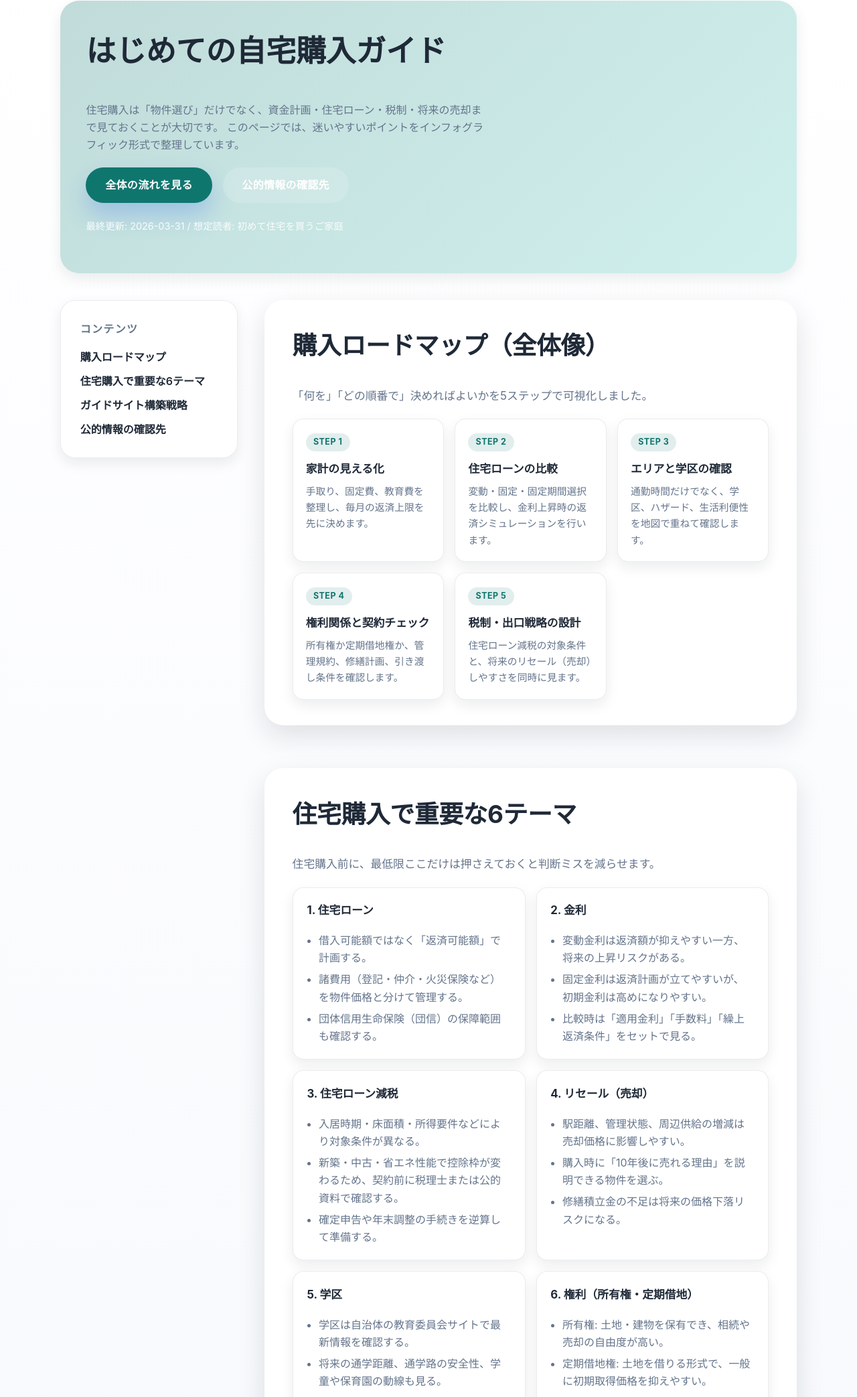
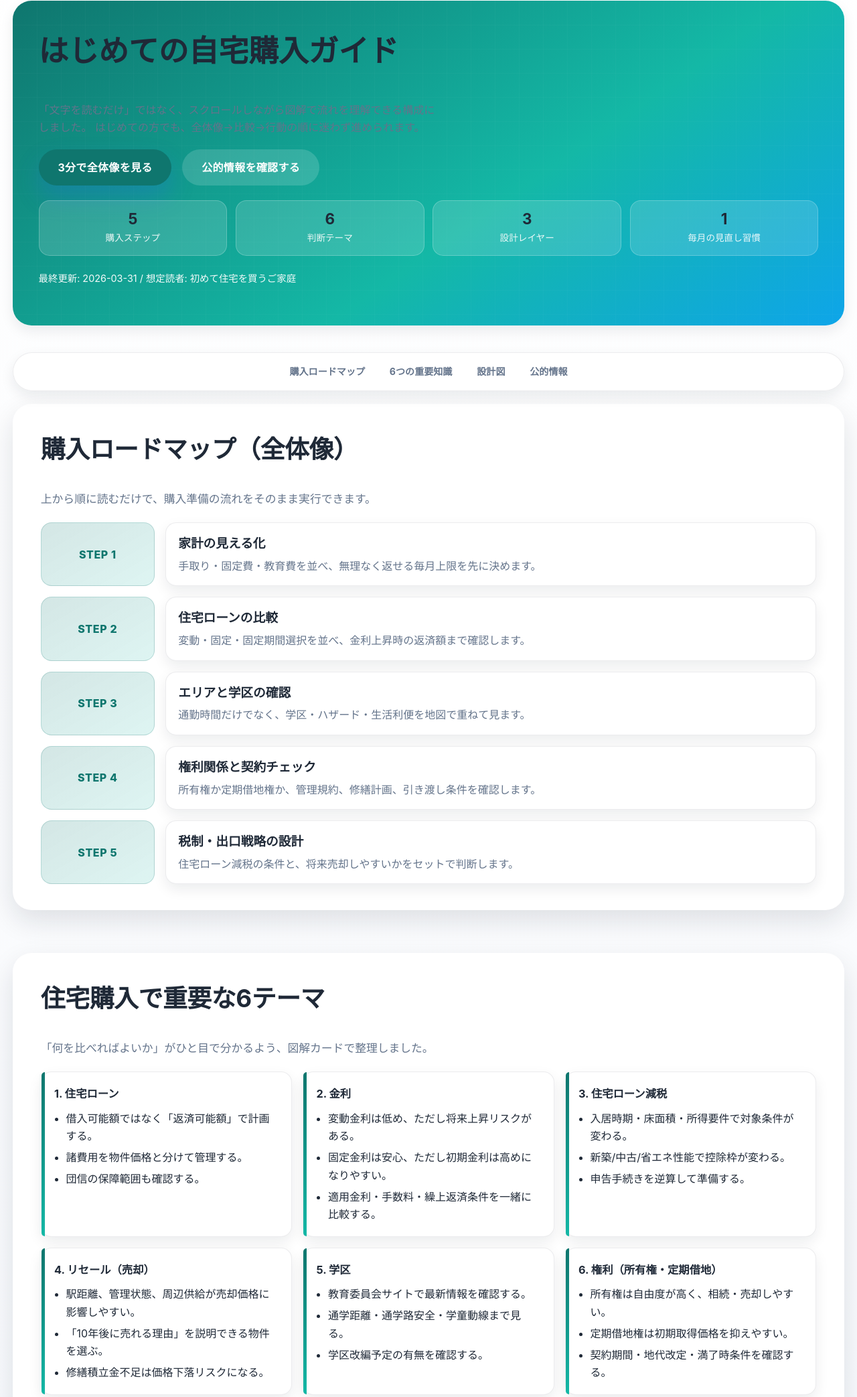
Before and after one commit to zukkiii324/sample_iphone_app, a plain HTML site: page pages/home-buying-guide/index.html in a window 1280 px wide. Shown: the part 129-2215 px from the top of the page at 67% size. Drawn offline with Linux system fonts and the light colour scheme.

Commit message:
自宅購入ガイドを図解中心の全幅レイアウトに刷新

```diff
--- a/pages/home-buying-guide/index.html
+++ b/pages/home-buying-guide/index.html
@@ -26,145 +26,168 @@
       </div>
     </header>
 
-    <main class="container">
+    <main class="container full-bleed-main">
       <nav class="breadcrumbs" aria-label="パンくずリスト">
         <a href="../../index.html">ホーム</a>
         <span aria-hidden="true">/</span>
         <span>自宅不動産購入ガイド</span>
       </nav>
 
-      <section class="category-hero">
+      <section class="category-hero visual-hero">
         <h1>はじめての自宅購入ガイド</h1>
         <p>
-          住宅購入は「物件選び」だけでなく、資金計画・住宅ローン・税制・将来の売却まで見ておくことが大切です。
-          このページでは、迷いやすいポイントをインフォグラフィック形式で整理しています。
+          「文字を読むだけ」ではなく、スクロールしながら図解で流れを理解できる構成にしました。
+          はじめての方でも、全体像→比較→行動の順に迷わず進められます。
         </p>
         <div class="hero-actions">
-          <a class="button" href="#roadmap">全体の流れを見る</a>
-          <a class="button secondary" href="#official-sources">公的情報の確認先</a>
+          <a class="button" href="#roadmap">3分で全体像を見る</a>
+          <a class="button secondary" href="#official-sources">公的情報を確認する</a>
+        </div>
+        <div class="hero-kpi" aria-label="ガイドの要点">
+          <article>
+            <strong>5</strong>
+            <span>購入ステップ</span>
+          </article>
+          <article>
+            <strong>6</strong>
+            <span>判断テーマ</span>
+          </article>
+          <article>
+            <strong>3</strong>
+            <span>設計レイヤー</span>
+          </article>
+          <article>
+            <strong>1</strong>
+            <span>毎月の見直し習慣</span>
+          </article>
         </div>
         <p class="hero-meta">最終更新: 2026-03-31 / 想定読者: 初めて住宅を買うご家庭</p>
       </section>
 
-      <div class="category-layout">
-        <aside class="category-navigation">
-          <h2>コンテンツ</h2>
-          <ul>
-            <li><a href="#roadmap">購入ロードマップ</a></li>
-            <li><a href="#knowledge">住宅購入で重要な6テーマ</a></li>
-            <li><a href="#strategy">ガイドサイト構築戦略</a></li>
-            <li><a href="#official-sources">公的情報の確認先</a></li>
-          </ul>
-        </aside>
+      <nav class="quick-jump" aria-label="ページ内目次">
+        <a href="#roadmap">購入ロードマップ</a>
+        <a href="#knowledge">6つの重要知識</a>
+        <a href="#strategy">設計図</a>
+        <a href="#official-sources">公的情報</a>
+      </nav>
 
+      <div class="category-layout single-column">
         <div class="category-content">
-          <section id="roadmap" class="section">
+          <section id="roadmap" class="section visual-section">
             <h2 class="section-title">購入ロードマップ（全体像）</h2>
-            <p class="lead">「何を」「どの順番で」決めればよいかを5ステップで可視化しました。</p>
-            <ol class="roadmap-grid">
-              <li class="roadmap-card">
-                <span class="step">STEP 1</span>
+            <p class="lead">上から順に読むだけで、購入準備の流れをそのまま実行できます。</p>
+            <ol class="roadmap-timeline">
+              <li class="timeline-step">
+                <div class="step-badge">STEP 1</div>
+                <div class="step-body">
                   <h3>家計の見える化</h3>
-                <p>手取り、固定費、教育費を整理し、毎月の返済上限を先に決めます。</p>
+                  <p>手取り・固定費・教育費を並べ、無理なく返せる毎月上限を先に決めます。</p>
+                </div>
               </li>
-              <li class="roadmap-card">
-                <span class="step">STEP 2</span>
+              <li class="timeline-step">
+                <div class="step-badge">STEP 2</div>
+                <div class="step-body">
                   <h3>住宅ローンの比較</h3>
-                <p>変動・固定・固定期間選択を比較し、金利上昇時の返済シミュレーションを行います。</p>
+                  <p>変動・固定・固定期間選択を並べ、金利上昇時の返済額まで確認します。</p>
+                </div>
               </li>
-              <li class="roadmap-card">
-                <span class="step">STEP 3</span>
+              <li class="timeline-step">
+                <div class="step-badge">STEP 3</div>
+                <div class="step-body">
                   <h3>エリアと学区の確認</h3>
-                <p>通勤時間だけでなく、学区、ハザード、生活利便性を地図で重ねて確認します。</p>
+                  <p>通勤時間だけでなく、学区・ハザード・生活利便を地図で重ねて見ます。</p>
+                </div>
               </li>
-              <li class="roadmap-card">
-                <span class="step">STEP 4</span>
+              <li class="timeline-step">
+                <div class="step-badge">STEP 4</div>
+                <div class="step-body">
                   <h3>権利関係と契約チェック</h3>
                   <p>所有権か定期借地権か、管理規約、修繕計画、引き渡し条件を確認します。</p>
+                </div>
               </li>
-              <li class="roadmap-card">
-                <span class="step">STEP 5</span>
+              <li class="timeline-step">
+                <div class="step-badge">STEP 5</div>
+                <div class="step-body">
                   <h3>税制・出口戦略の設計</h3>
-                <p>住宅ローン減税の対象条件と、将来のリセール（売却）しやすさを同時に見ます。</p>
+                  <p>住宅ローン減税の条件と、将来売却しやすいかをセットで判断します。</p>
+                </div>
               </li>
             </ol>
           </section>
 
-          <section id="knowledge" class="section">
+          <section id="knowledge" class="section visual-section">
             <h2 class="section-title">住宅購入で重要な6テーマ</h2>
-            <p class="lead">住宅購入前に、最低限ここだけは押さえておくと判断ミスを減らせます。</p>
-            <div class="insight-grid">
+            <p class="lead">「何を比べればよいか」がひと目で分かるよう、図解カードで整理しました。</p>
+            <div class="insight-board">
               <article class="insight-card">
                 <h3>1. 住宅ローン</h3>
                 <ul>
                   <li>借入可能額ではなく「返済可能額」で計画する。</li>
-                  <li>諸費用（登記・仲介・火災保険など）を物件価格と分けて管理する。</li>
-                  <li>団体信用生命保険（団信）の保障範囲も確認する。</li>
+                  <li>諸費用を物件価格と分けて管理する。</li>
+                  <li>団信の保障範囲も確認する。</li>
                 </ul>
               </article>
-
               <article class="insight-card">
                 <h3>2. 金利</h3>
                 <ul>
-                  <li>変動金利は返済額が抑えやすい一方、将来の上昇リスクがある。</li>
-                  <li>固定金利は返済計画が立てやすいが、初期金利は高めになりやすい。</li>
-                  <li>比較時は「適用金利」「手数料」「繰上返済条件」をセットで見る。</li>
+                  <li>変動金利は低め、ただし将来上昇リスクがある。</li>
+                  <li>固定金利は安心、ただし初期金利は高めになりやすい。</li>
+                  <li>適用金利・手数料・繰上返済条件を一緒に比較する。</li>
                 </ul>
               </article>
-
               <article class="insight-card">
                 <h3>3. 住宅ローン減税</h3>
                 <ul>
-                  <li>入居時期・床面積・所得要件などにより対象条件が異なる。</li>
-                  <li>新築・中古・省エネ性能で控除枠が変わるため、契約前に税理士または公的資料で確認する。</li>
-                  <li>確定申告や年末調整の手続きを逆算して準備する。</li>
+                  <li>入居時期・床面積・所得要件で対象条件が変わる。</li>
+                  <li>新築/中古/省エネ性能で控除枠が変わる。</li>
+                  <li>申告手続きを逆算して準備する。</li>
                 </ul>
               </article>
-
               <article class="insight-card">
                 <h3>4. リセール（売却）</h3>
                 <ul>
-                  <li>駅距離、管理状態、周辺供給の増減は売却価格に影響しやすい。</li>
-                  <li>購入時に「10年後に売れる理由」を説明できる物件を選ぶ。</li>
-                  <li>修繕積立金の不足は将来の価格下落リスクになる。</li>
+                  <li>駅距離、管理状態、周辺供給が売却価格に影響しやすい。</li>
+                  <li>「10年後に売れる理由」を説明できる物件を選ぶ。</li>
+                  <li>修繕積立金不足は価格下落リスクになる。</li>
                 </ul>
               </article>
-
               <article class="insight-card">
                 <h3>5. 学区</h3>
                 <ul>
-                  <li>学区は自治体の教育委員会サイトで最新情報を確認する。</li>
-                  <li>将来の通学距離、通学路の安全性、学童や保育園の動線も見る。</li>
-                  <li>学区改編予定がある地域は、入居時点の区分を必ず確認する。</li>
+                  <li>教育委員会サイトで最新情報を確認する。</li>
+                  <li>通学距離・通学路安全・学童動線まで見る。</li>
+                  <li>学区改編予定の有無を確認する。</li>
                 </ul>
               </article>
-
               <article class="insight-card">
                 <h3>6. 権利（所有権・定期借地）</h3>
                 <ul>
-                  <li>所有権: 土地・建物を保有でき、相続や売却の自由度が高い。</li>
-                  <li>定期借地権: 土地を借りる形式で、一般に初期取得価格を抑えやすい。</li>
-                  <li>定期借地は契約期間・地代改定・満了時条件を契約書で確認する。</li>
+                  <li>所有権は自由度が高く、相続・売却しやすい。</li>
+                  <li>定期借地権は初期取得価格を抑えやすい。</li>
+                  <li>契約期間・地代改定・満了時条件を確認する。</li>
                 </ul>
               </article>
             </div>
           </section>
 
-          <section id="strategy" class="section">
+          <section id="strategy" class="section visual-section">
             <h2 class="section-title">ガイドサイト構築戦略（設計図）</h2>
-            <p class="lead">「調べる→比較する→決める」を迷わず進めるため、情報設計を3層に分けます。</p>
-            <div class="strategy-flow">
+            <p class="lead">縦スクロールで「把握→比較→実行」に自然に進める、3層の情報設計です。</p>
+            <div class="layer-diagram" role="img" aria-label="3つのレイヤーの設計図">
               <article>
-                <h3>レイヤーA: 入口（3分で把握）</h3>
-                <p>購入ロードマップ、総予算の考え方、失敗例をカード化。最初に全体像をつかめる設計にします。</p>
+                <span class="layer-label">レイヤーA</span>
+                <h3>入口（3分で把握）</h3>
+                <p>購入ロードマップ、総予算の考え方、失敗例をカード化して全体像をつかむ。</p>
               </article>
               <article>
-                <h3>レイヤーB: 比較（10分で判断材料）</h3>
-                <p>ローン、金利、税制、権利形態、学区、リセールを比較表で可視化し、選択肢の違いを明確にします。</p>
+                <span class="layer-label">レイヤーB</span>
+                <h3>比較（10分で判断）</h3>
+                <p>ローン・金利・税制・権利形態・学区・リセールを表で比較する。</p>
               </article>
               <article>
-                <h3>レイヤーC: 実行（契約前チェック）</h3>
-                <p>内見チェックリスト、必要書類、期限管理を配置し、契約・申請の漏れを防ぎます。</p>
+                <span class="layer-label">レイヤーC</span>
+                <h3>実行（契約前チェック）</h3>
+                <p>内見チェック、必要書類、期限管理を配置して抜け漏れを防ぐ。</p>
               </article>
             </div>
             <div class="data-callout">
@@ -173,10 +196,10 @@
             </div>
           </section>
 
-          <section id="official-sources" class="section">
+          <section id="official-sources" class="section visual-section">
             <h2 class="section-title">公的情報の確認先（リサーチ元）</h2>
-            <p class="lead">最終判断は必ず一次情報で行いましょう。以下は住宅購入時によく使う確認先です。</p>
-            <ul class="source-list">
+            <p class="lead">最終判断は必ず一次情報で行いましょう。確認先をカード形式でまとめています。</p>
+            <ul class="source-list visual-source-list">
               <li><a href="https://www.flat35.com/kinri/index.html" target="_blank" rel="noopener noreferrer">住宅金融支援機構（フラット35 金利情報）</a></li>
               <li><a href="https://www.nta.go.jp/taxes/shiraberu/taxanswer/shotoku/1213.htm" target="_blank" rel="noopener noreferrer">国税庁（住宅借入金等特別控除）</a></li>
               <li><a href="https://www.mlit.go.jp/totikensangyo/totikensangyo_tk3_000097.html" target="_blank" rel="noopener noreferrer">国土交通省（不動産取引価格情報・関連情報）</a></li>
--- a/pages/home-buying-guide/styles.css
+++ b/pages/home-buying-guide/styles.css
@@ -4,27 +4,161 @@ body.home-buying-guide {
   --color-accent-contrast: #ffffff;
 }
 
+body.home-buying-guide .full-bleed-main {
+  width: min(1280px, 97vw);
+}
+
 body.home-buying-guide .category-hero {
-  background: linear-gradient(140deg, rgba(15, 118, 110, 0.26), rgba(20, 184, 166, 0.2));
+  background: linear-gradient(145deg, #0f766e, #14b8a6 60%, #0ea5e9);
+}
+
+.visual-hero {
+  position: relative;
+  overflow: hidden;
+}
+
+.visual-hero::after {
+  content: "";
+  position: absolute;
+  inset: 0;
+  background: linear-gradient(rgba(255, 255, 255, 0.08) 1px, transparent 1px),
+    linear-gradient(90deg, rgba(255, 255, 255, 0.08) 1px, transparent 1px);
+  background-size: 36px 36px;
+  opacity: 0.3;
+  pointer-events: none;
+}
+
+.visual-hero > * {
+  position: relative;
+  z-index: 1;
+}
+
+.hero-kpi {
+  margin-top: 1.4rem;
+  display: grid;
+  gap: 0.8rem;
+  grid-template-columns: repeat(4, minmax(130px, 1fr));
+}
+
+.hero-kpi article {
+  background: rgba(255, 255, 255, 0.14);
+  border: 1px solid rgba(255, 255, 255, 0.22);
+  border-radius: var(--radius-md);
+  padding: 0.85rem 0.9rem;
+  text-align: center;
+}
+
+.hero-kpi strong {
+  display: block;
+  font-size: 1.4rem;
+  line-height: 1.2;
+}
+
+.hero-kpi span {
+  font-size: 0.85rem;
+  color: rgba(255, 255, 255, 0.9);
 }
 
 body.home-buying-guide .hero-meta {
   margin-top: 1.4rem;
   font-size: 0.9rem;
-  color: rgba(255, 255, 255, 0.9);
+  color: rgba(255, 255, 255, 0.95);
 }
 
-.roadmap-grid {
-  display: grid;
-  grid-template-columns: repeat(auto-fit, minmax(200px, 1fr));
-  gap: 1rem;
-  padding: 0;
-  margin: 0;
-  list-style: none;
-  counter-reset: none;
+.quick-jump {
+  position: sticky;
+  top: 82px;
+  z-index: 90;
+  background: rgba(255, 255, 255, 0.92);
+  backdrop-filter: blur(8px);
+  border: 1px solid var(--color-border);
+  box-shadow: var(--shadow-sm);
+  border-radius: 999px;
+  display: flex;
+  gap: 0.5rem;
+  flex-wrap: wrap;
+  justify-content: center;
+  padding: 0.6rem;
+  margin-bottom: 1.2rem;
 }
 
-.roadmap-card {
+.quick-jump a {
+  font-weight: 700;
+  font-size: 0.88rem;
+  color: var(--color-muted);
+  border-radius: 999px;
+  padding: 0.4rem 0.9rem;
+}
+
+.quick-jump a:hover,
+.quick-jump a:focus {
+  color: var(--color-accent);
+  background: var(--color-accent-soft);
+  text-decoration: none;
+}
+
+.single-column {
+  display: block;
+}
+
+.visual-section {
+  width: 100%;
+  max-width: none;
+  padding: 2.5rem clamp(1rem, 3vw, 2.5rem);
+}
+
+.roadmap-timeline {
+  list-style: none;
+  margin: 0;
+  padding: 0;
+  display: grid;
+  gap: 1rem;
+}
+
+.timeline-step {
+  display: grid;
+  grid-template-columns: 170px 1fr;
+  gap: 1rem;
+  align-items: stretch;
+}
+
+.step-badge {
+  background: linear-gradient(150deg, rgba(15, 118, 110, 0.18), rgba(20, 184, 166, 0.14));
+  border: 1px solid rgba(15, 118, 110, 0.2);
+  border-radius: var(--radius-md);
+  font-weight: 800;
+  letter-spacing: 0.04em;
+  color: var(--color-accent);
+  display: grid;
+  place-items: center;
+  min-height: 94px;
+}
+
+.step-body {
+  background: #ffffff;
+  border: 1px solid var(--color-border);
+  border-radius: var(--radius-md);
+  box-shadow: var(--shadow-sm);
+  padding: 1rem 1.15rem;
+}
+
+.step-body h3 {
+  margin: 0 0 0.25rem;
+}
+
+.step-body p {
+  margin: 0;
+  color: var(--color-muted);
+}
+
+.insight-board {
+  display: grid;
+  grid-template-columns: repeat(3, minmax(220px, 1fr));
+  gap: 1rem;
+}
+
+.insight-card {
+  position: relative;
   background: var(--color-surface);
   border: 1px solid var(--color-border);
   border-radius: var(--radius-md);
@@ -32,81 +166,64 @@ body.home-buying-guide .hero-meta {
   box-shadow: var(--shadow-sm);
 }
 
-.roadmap-card .step {
-  display: inline-flex;
-  font-size: 0.78rem;
-  font-weight: 700;
-  letter-spacing: 0.04em;
-  color: var(--color-accent);
-  background: var(--color-accent-soft);
-  border-radius: 999px;
-  padding: 0.2rem 0.7rem;
-  margin-bottom: 0.8rem;
-}
-
-.roadmap-card h3 {
-  margin: 0 0 0.45rem;
-  font-size: 1.05rem;
-}
-
-.roadmap-card p {
-  margin: 0;
-  color: var(--color-muted);
-  font-size: 0.92rem;
-}
-
-.insight-grid {
-  display: grid;
-  grid-template-columns: repeat(auto-fit, minmax(250px, 1fr));
-  gap: 1rem;
-}
-
-.insight-card {
-  background: var(--color-surface);
-  border: 1px solid var(--color-border);
-  border-radius: var(--radius-md);
-  padding: 1.3rem;
-  box-shadow: var(--shadow-sm);
+.insight-card::before {
+  content: "";
+  position: absolute;
+  left: 0;
+  top: 0;
+  bottom: 0;
+  width: 5px;
+  border-radius: var(--radius-md) 0 0 var(--radius-md);
+  background: linear-gradient(var(--color-accent), #14b8a6);
 }
 
 .insight-card h3 {
   margin-top: 0;
-  font-size: 1.05rem;
+  margin-bottom: 0.6rem;
+  font-size: 1.02rem;
 }
 
 .insight-card ul {
   margin: 0;
   padding-left: 1.1rem;
-  color: var(--color-muted);
 }
 
 .insight-card li + li {
   margin-top: 0.35rem;
 }
 
-.strategy-flow {
+.layer-diagram {
   display: grid;
-  grid-template-columns: repeat(auto-fit, minmax(220px, 1fr));
+  grid-template-columns: repeat(3, minmax(220px, 1fr));
   gap: 1rem;
 }
 
-.strategy-flow article {
-  padding: 1.2rem;
+.layer-diagram article {
+  background: linear-gradient(180deg, #ffffff 0%, #f0fdfa 100%);
+  border: 1px solid rgba(15, 118, 110, 0.25);
   border-radius: var(--radius-md);
-  border: 1px solid rgba(15, 118, 110, 0.28);
-  background: color-mix(in srgb, var(--color-accent) 6%, #ffffff);
+  padding: 1.15rem;
 }
 
-.strategy-flow h3 {
-  margin-top: 0;
-  margin-bottom: 0.5rem;
-  font-size: 1.02rem;
+.layer-label {
+  display: inline-block;
+  font-size: 0.8rem;
+  font-weight: 700;
+  letter-spacing: 0.04em;
+  color: var(--color-accent);
+  background: var(--color-accent-soft);
+  border-radius: 999px;
+  padding: 0.2rem 0.65rem;
+  margin-bottom: 0.65rem;
 }
 
-.strategy-flow p {
+.layer-diagram h3 {
+  margin: 0 0 0.35rem;
+}
+
+.layer-diagram p {
   margin: 0;
   color: var(--color-muted);
-  font-size: 0.92rem;
 }
 
 .data-callout {
@@ -123,13 +240,27 @@ body.home-buying-guide .hero-meta {
   margin-bottom: 0.3rem;
 }
 
-.source-list {
+.visual-source-list {
+  list-style: none;
+  padding: 0;
   margin: 0;
-  padding-left: 1.1rem;
+  display: grid;
+  grid-template-columns: repeat(2, minmax(260px, 1fr));
+  gap: 0.9rem;
 }
 
-.source-list li + li {
-  margin-top: 0.5rem;
+.visual-source-list li {
+  border: 1px solid var(--color-border);
+  border-radius: var(--radius-md);
+  background: #fff;
+  box-shadow: var(--shadow-sm);
+}
+
+.visual-source-list a {
+  display: block;
+  min-height: 100%;
+  padding: 1rem;
+  font-weight: 600;
 }
 
 .back-link {
@@ -145,16 +276,34 @@ body.home-buying-guide .hero-meta {
   margin-right: 0.35rem;
 }
 
-@media (max-width: 720px) {
-  .roadmap-grid,
-  .insight-grid,
-  .strategy-flow {
+@media (max-width: 980px) {
+  .hero-kpi,
+  .insight-board,
+  .layer-diagram,
+  .visual-source-list {
+    grid-template-columns: repeat(2, minmax(180px, 1fr));
+  }
+
+  .timeline-step {
     grid-template-columns: 1fr;
   }
 
-  .roadmap-card,
-  .insight-card,
-  .strategy-flow article {
-    padding: 1rem;
+  .step-badge {
+    min-height: auto;
+    padding: 0.8rem;
   }
 }
+
+@media (max-width: 720px) {
+  .quick-jump {
+    top: 74px;
+    border-radius: var(--radius-md);
+  }
+
+  .hero-kpi,
+  .insight-board,
+  .layer-diagram,
+  .visual-source-list {
+    grid-template-columns: 1fr;
+  }
+}
```
Lines whose indentation alone changed are shown as unchanged.
